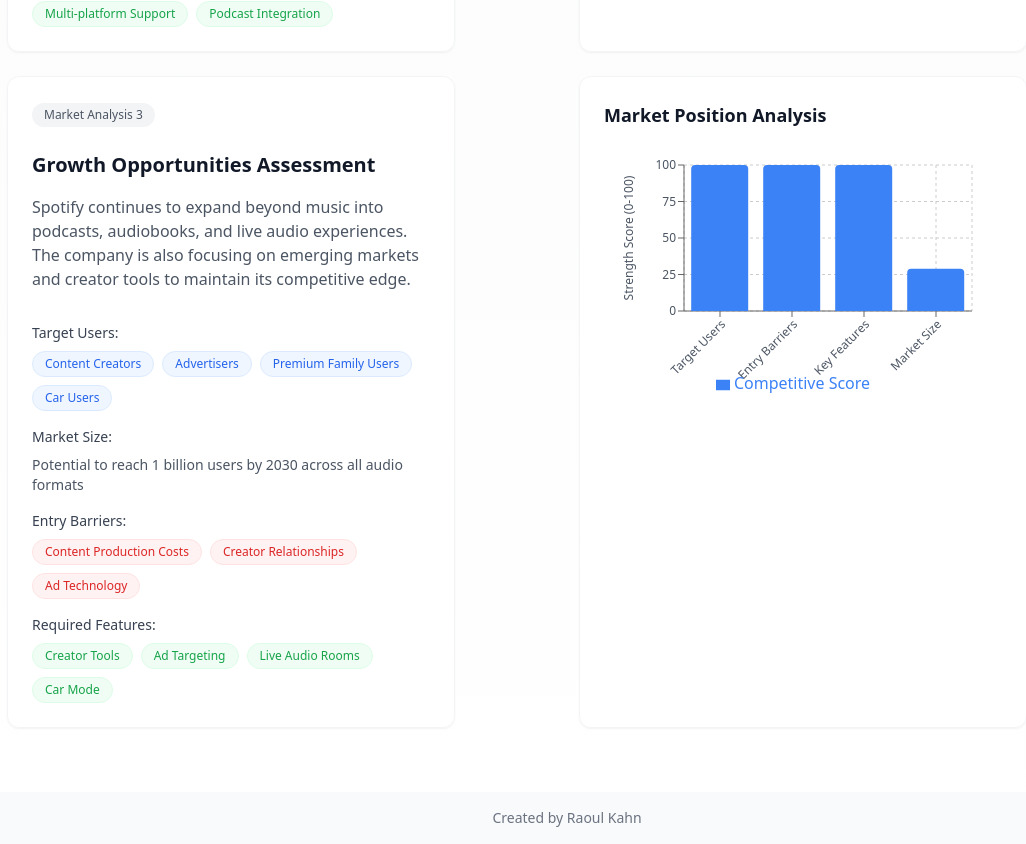
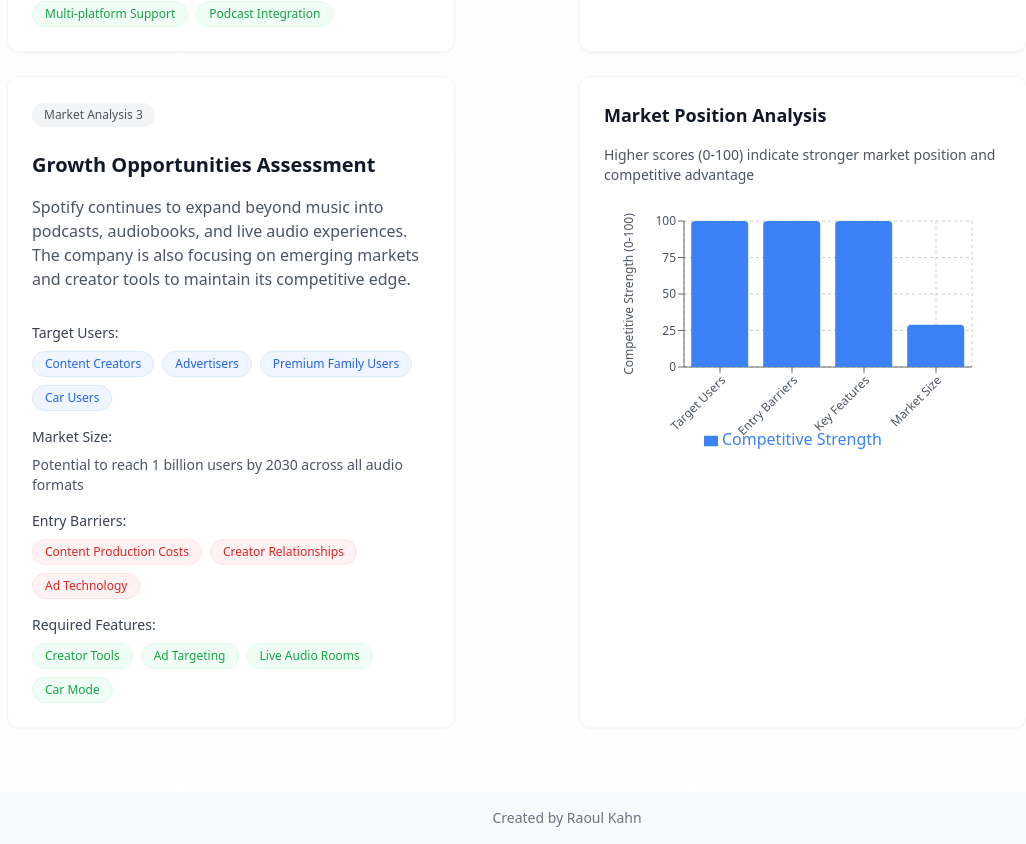
Before and after one commit to raoulkahn/market-insights, a React (Vite) app: page / in a window 1280 px wide. Shown: the part 1210-2054 px from the top of the page, without its empty margins (73-1099 px from the left). Built offline with nearby package versions, Linux system fonts and the light colour scheme.

Commit message:
Clarify market analysis score
The prompt requests clarification on the interpretation of a score within the market analysis feature.  No code changes are implied.

```diff
--- a/src/components/MarketAnalysisRadar.tsx
+++ b/src/components/MarketAnalysisRadar.tsx
@@ -19,22 +19,26 @@ const MarketAnalysisRadar = ({ marketData, index }: MarketAnalysisRadarProps) =>
       metric: "Target Users",
       value: marketData.targetUsers.length * 20,
       category: "Users",
+      interpretation: "Higher score = Broader market reach"
     },
     {
       metric: "Entry Barriers",
       value: marketData.entryBarriers.length * 25,
       category: "Market",
+      interpretation: "Higher score = Stronger market protection"
     },
     {
       metric: "Key Features",
       value: marketData.keyFeatures.length * 20,
       category: "Product",
+      interpretation: "Higher score = More competitive features"
     },
     {
       metric: "Market Size",
       // Extract the first number from marketSize string and normalize it
       value: parseInt(marketData.marketSize.match(/\d+/)?.[0] || "0"),
       category: "Market",
+      interpretation: "Higher score = Larger market opportunity"
     },
   ];
 
@@ -46,6 +50,9 @@ const MarketAnalysisRadar = ({ marketData, index }: MarketAnalysisRadarProps) =>
       className="w-full max-w-md p-6 bg-white/80 backdrop-blur-sm rounded-xl shadow-sm border border-gray-100"
     >
       <h3 className="text-lg font-semibold text-gray-900 mb-4">Market Position Analysis</h3>
+      <p className="text-sm text-gray-600 mb-4">
+        Higher scores (0-100) indicate stronger market position and competitive advantage
+      </p>
       <div className="h-[300px] w-full">
         <ResponsiveContainer width="100%" height="100%">
           <BarChart data={barData} margin={{ top: 20, right: 30, left: 20, bottom: 50 }}>
@@ -64,7 +71,7 @@ const MarketAnalysisRadar = ({ marketData, index }: MarketAnalysisRadarProps) =>
             />
             <YAxis
               label={{
-                value: 'Strength Score (0-100)',
+                value: 'Competitive Strength (0-100)',
                 angle: -90,
                 position: 'insideLeft',
                 style: {
@@ -87,13 +94,18 @@ const MarketAnalysisRadar = ({ marketData, index }: MarketAnalysisRadarProps) =>
                 borderRadius: "0.5rem",
                 padding: "0.5rem"
               }}
-              formatter={(value: number) => [`${value} / 100`, "Strength Score"]}
+              formatter={(value: number, name: string, props: any) => [
+                <div key="tooltip">
+                  <div className="font-medium">{`Score: ${value} / 100`}</div>
+                  <div className="text-sm text-gray-600">{props.payload.interpretation}</div>
+                </div>
+              ]}
             />
             <Legend />
             <Bar
               dataKey="value"
               fill="#3b82f6"
-              name="Competitive Score"
+              name="Competitive Strength"
               radius={[4, 4, 0, 0]}
             />
           </BarChart>
```
